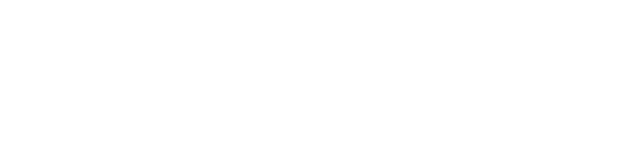
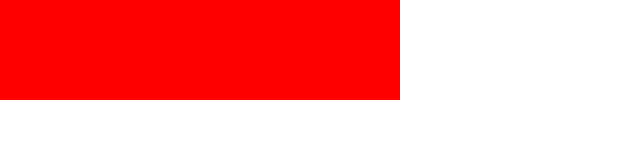
Before and after one commit to h-nami/DivPuzzle-adovanced, a plain HTML site: page index.html in a window 1280 px wide. Shown: the whole page, without its empty margins (0-640 px from the left). Drawn offline with Linux system fonts and the light colour scheme.

Commit message:
赤色ボックス出す

```diff
--- a/style.css
+++ b/style.css
@@ -1 +1,7 @@
 @charset "utf-8";
+
+.red-box{
+  width: 400px;
+  height: 100px;
+  background: #ff0000;
+}
```
